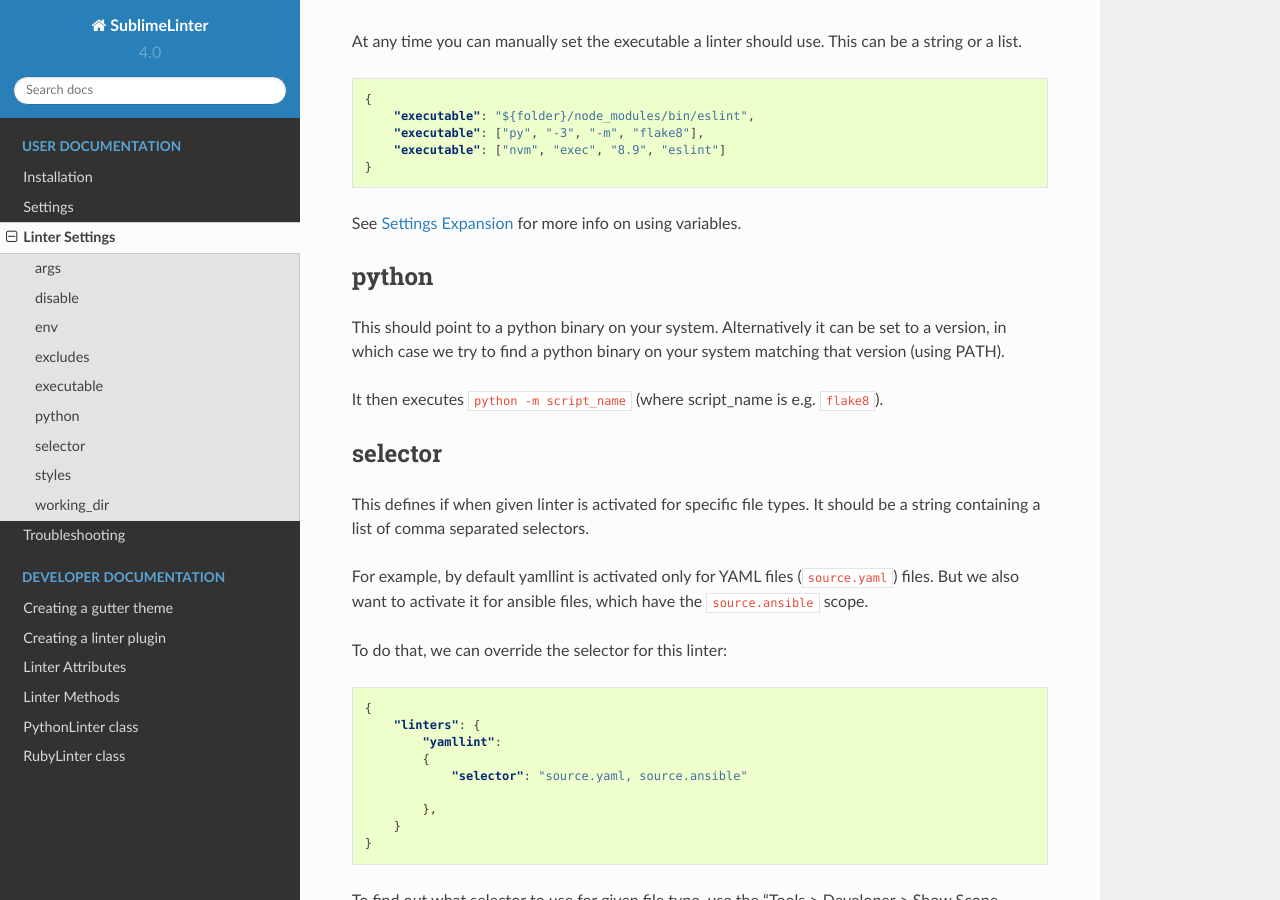
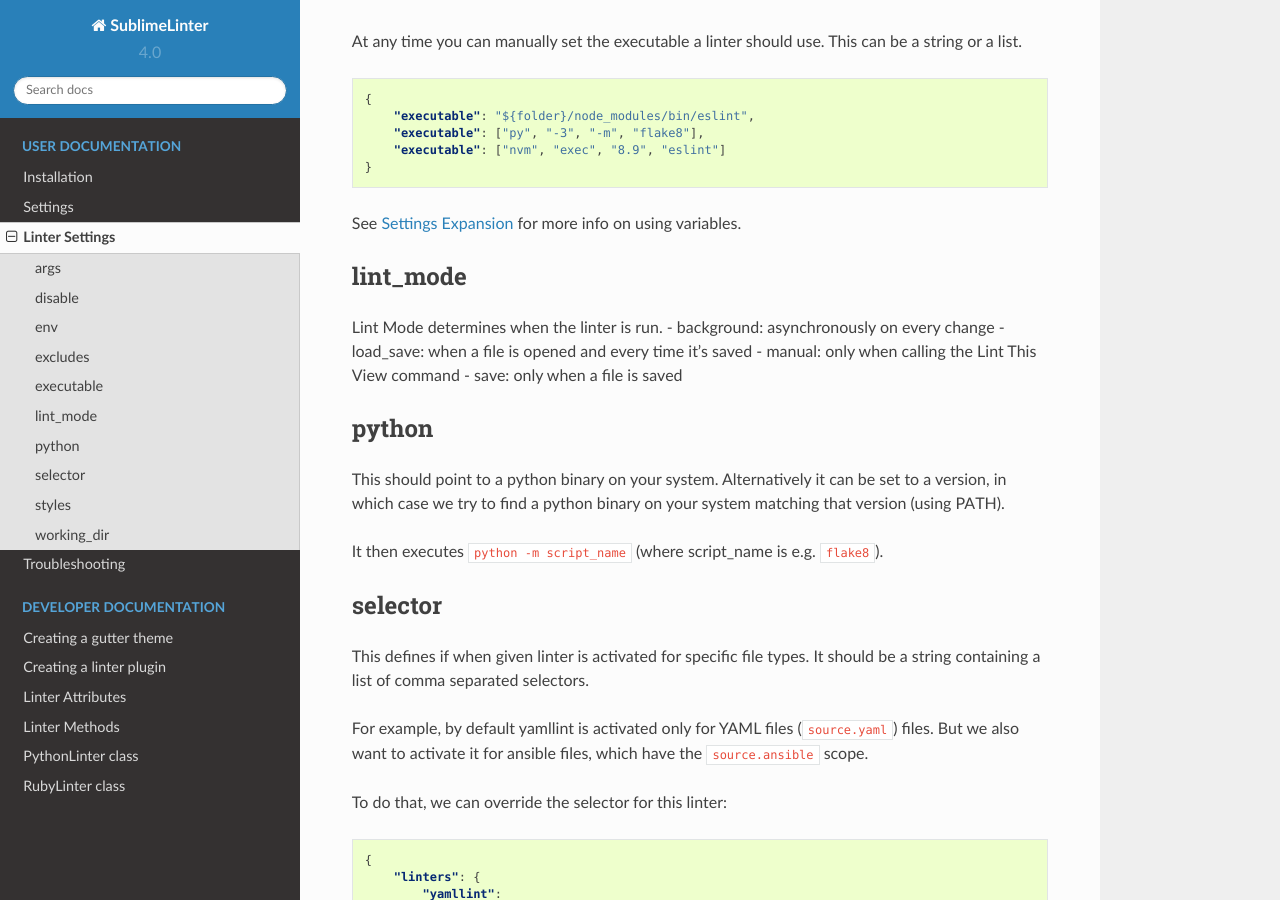
Before and after one commit to SublimeLinter/SublimeLinter, a Sphinx documentation site: the page built from docs/linter_settings.rst, in a window 1280 px wide and 900 px high, scrolled down 1399 px. Built offline with Sphinx 7.4.7 and the Read the Docs theme 2.0.0, drawn with Linux system fonts in a browser that asks for light colours.

Commit message:
Update docs for lint_mode setting

```diff
--- a/docs/linter_settings.rst
+++ b/docs/linter_settings.rst
@@ -80,6 +80,15 @@
     }
 
 See :ref:`Settings Expansion <settings-expansion>` for more info on using variables.
+
+
+lint_mode
+---------
+Lint Mode determines when the linter is run.
+- background: asynchronously on every change
+- load_save: when a file is opened and every time it's saved
+- manual: only when calling the Lint This View command
+- save: only when a file is saved
 
 
 python
```
